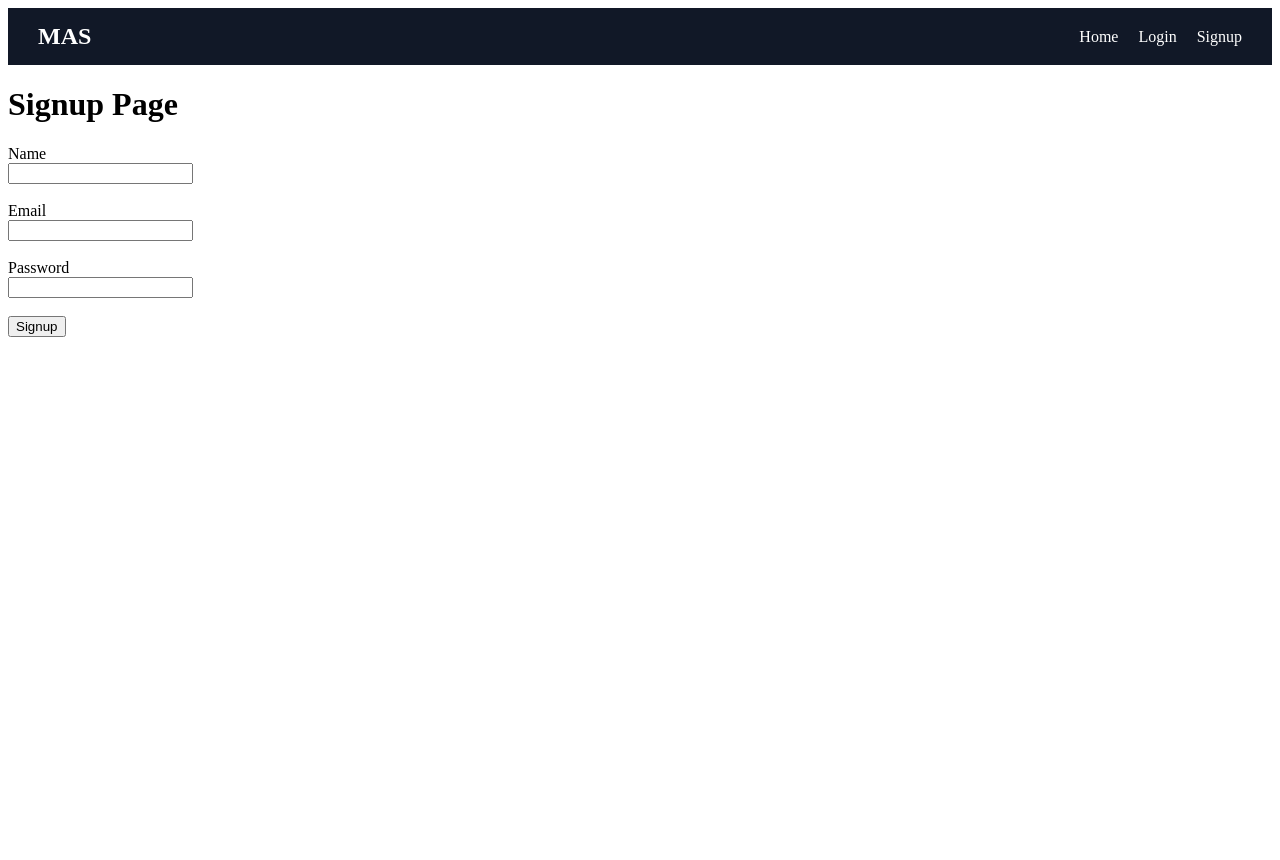
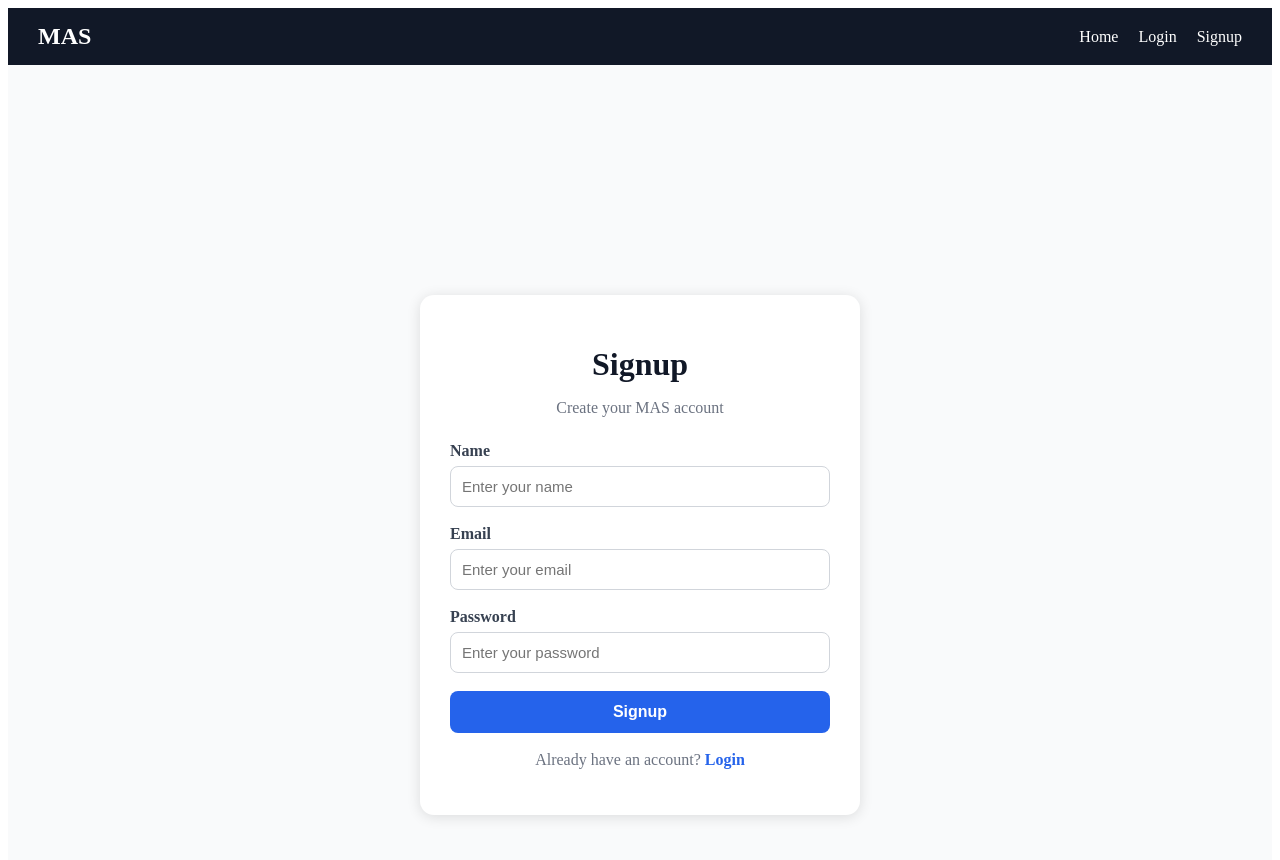
Before and after one commit to Suranjan16/MAS-Ecommerce-Frontend, a React (Vite) app: page /signup in a window 1280 px wide. Shown: the top 860 px of the page. Before the commit the page ends 800 px from the top, so only its background shows below. Built offline with nearby package versions, Linux system fonts and the light colour scheme.

Commit message:
style: redesign signup page with modern authentication UI

```diff
--- a/src/pages/Signup.jsx
+++ b/src/pages/Signup.jsx
@@ -1,39 +1,130 @@
+import { Link } from "react-router-dom";
+
 function Signup() {
     return (
-    <div>
-      <h1>Signup Page</h1>
+        <div style={pageStyle}>
+            <div style={cardStyle}>
+                <h1 style={titleStyle}>Signup</h1>
+
+                <p style={subtitleStyle}>
+                    Create your MAS account
+                </p>
 
                 <form>
-        <div>
-          <label>Name</label>
-          <br />
-          <input type="text" />
+                    <div style={fieldStyle}>
+                        <label style={labelStyle}>Name</label>
+                        <input
+                            type="text"
+                            placeholder="Enter your name"
+                            style={inputStyle}
+                        />
                     </div>
 
-        <br />
-
-        <div>
-          <label>Email</label>
-          <br />
-          <input type="email" />
+                    <div style={fieldStyle}>
+                        <label style={labelStyle}>Email</label>
+                        <input
+                            type="email"
+                            placeholder="Enter your email"
+                            style={inputStyle}
+                        />
                     </div>
 
-        <br />
-
-        <div>
-          <label>Password</label>
-          <br />
-          <input type="password" />
+                    <div style={fieldStyle}>
+                        <label style={labelStyle}>Password</label>
+                        <input
+                            type="password"
+                            placeholder="Enter your password"
+                            style={inputStyle}
+                        />
                     </div>
 
-        <br />
-
-        <button type="submit">
+                    <button type="submit" style={buttonStyle}>
                         Signup
                     </button>
                 </form>
+
+                <p style={bottomTextStyle}>
+                    Already have an account?{" "}
+                    <Link to="/login" style={linkStyle}>
+                        Login
+                    </Link>
+                </p>
+            </div>
         </div>
     );
 }
 
+const pageStyle = {
+    minHeight: "100vh",
+    paddingTop: "90px",
+    display: "flex",
+    justifyContent: "center",
+    alignItems: "center",
+    backgroundColor: "#f9fafb"
+};
+
+const cardStyle = {
+    width: "380px",
+    padding: "30px",
+    borderRadius: "14px",
+    backgroundColor: "white",
+    boxShadow: "0 2px 14px rgba(0,0,0,0.12)"
+};
+
+const titleStyle = {
+    marginBottom: "8px",
+    textAlign: "center",
+    color: "#111827"
+};
+
+const subtitleStyle = {
+    textAlign: "center",
+    color: "#6b7280",
+    marginBottom: "25px"
+};
+
+const fieldStyle = {
+    marginBottom: "18px"
+};
+
+const labelStyle = {
+    display: "block",
+    marginBottom: "6px",
+    fontWeight: "600",
+    color: "#374151"
+};
+
+const inputStyle = {
+    width: "100%",
+    padding: "11px",
+    borderRadius: "8px",
+    border: "1px solid #d1d5db",
+    fontSize: "15px",
+    boxSizing: "border-box"
+};
+
+const buttonStyle = {
+    width: "100%",
+    padding: "12px",
+    border: "none",
+    borderRadius: "8px",
+    backgroundColor: "#2563eb",
+    color: "white",
+    fontSize: "16px",
+    fontWeight: "bold",
+    cursor: "pointer"
+};
+
+const bottomTextStyle = {
+    marginTop: "18px",
+    textAlign: "center",
+    color: "#6b7280"
+};
+
+const linkStyle = {
+    color: "#2563eb",
+    fontWeight: "bold",
+    textDecoration: "none"
+};
+
 export default Signup;
```
Lines whose indentation alone changed are shown as unchanged.
